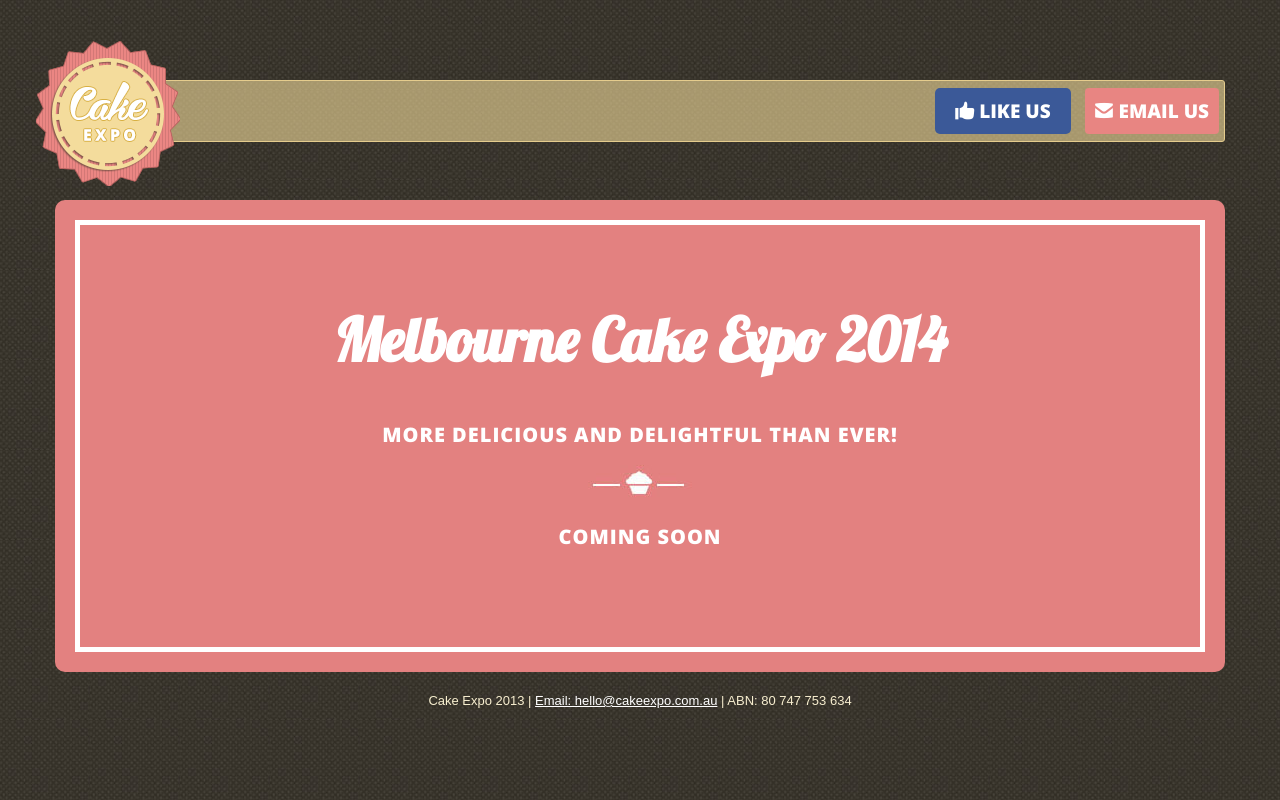
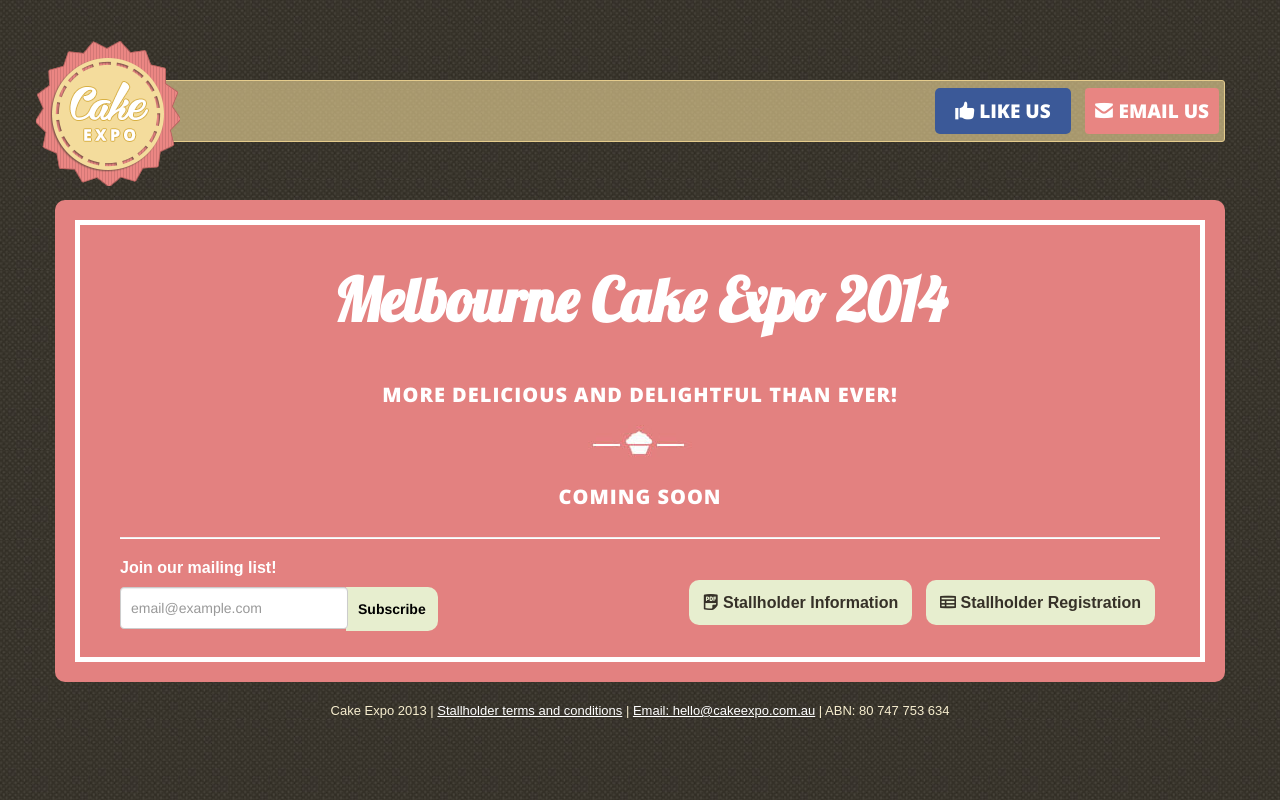
Before and after one commit to reclusedesigns/cakeexpo, a PHP site: page / in a window 1280 px wide. Run offline with PHP 8.4, Linux system fonts and the light colour scheme; some libraries are stand-ins or nearby versions.

Commit message:
added the pdfs and a bunc hof stuff

```diff
--- a/design/css/layout.css
+++ b/design/css/layout.css
@@ -18,7 +18,6 @@ section img.top{margin-top:-25px; position: relative; top:0;}
 section img.bottom{position: relative; bottom:0; margin-bottom:-25px;}
 
 .ribbon{z-index: 3000; text-align: center; overflow: visible; width: 1110px; display: block; margin-left:-84px; padding-top:200px;}
-.clear{height: 60px;}
 
 /* typography */
 h1, h2, h3, h4,
@@ -107,4 +106,9 @@ a{color:#fff; text-decoration: underline;}
 .menu a.facebook{background:#3b5998; border-radius: 5px; color:#fff;}
 
 .coming_soon{margin-top:200px; background: #e38180; padding:20px; margin-bottom:20px; border-radius: 10px;}
-.coming_soon .white_stripe{background:#e38180; border: 5px solid #fff; padding:80px;}
+.coming_soon .white_stripe{background:#e38180; border: 5px solid #fff; padding:40px 40px 60px;}
+
+.actions{padding: 30px 0; position: relative; margin-top:-35px;}
+.actions a{background: #e7eecf; padding:14px; border-radius: 10px; text-decoration: none; color:#363128; font-weight: bold; font-size: 16px;}
+
+.form_title{color:#fff; font-weight: bold; font-size:16px;}
--- a/design/scripts/toys.js
+++ b/design/scripts/toys.js
@@ -5,4 +5,6 @@ jQuery(document).ready(function($) {
 		$.scrollTo($($(e.currentTarget).attr('href')), 300);
 	});
 
+	$('#myModal').modal('toggle')
+
 });
--- a/footer.php
+++ b/footer.php
@@ -2,6 +2,7 @@
 <footer>
 	<p>
 		Cake Expo 2013 |
+		<a href="design/pdf/tandc.pdf">Stallholder terms and conditions</a> |
 		<a href="mailto:hello@cakeexpo.com.au">Email: hello@cakeexpo.com.au</a> |
 		ABN: 80 747 753 634
 	</p>
--- a/index.php
+++ b/index.php
@@ -7,8 +7,34 @@
 			<h2>More delicious and delightful than ever!</h2>
 			<img src="design/images/coming_soon/tiny_cake.jpg" alt="tiny_cake" width="137" height="42" />
 			<h2>Coming soon</h2>
+			<hr>
+			<div class="mailing_list">
+				<!-- Begin MailChimp Signup Form -->
+					<div id="mc_embed_signup">
+					<form action="http://cakeexpo.us7.list-manage2.com/subscribe/post?u=bc3c3f7b6ef59d33e00c66a68&amp;id=8b78fafbb7" method="post" id="mc-embedded-subscribe-form" name="mc-embedded-subscribe-form" class="validate" target="_blank" novalidate>
+
+					<div class="mc-field-group">
+						<p class="form_title">Join our mailing list!</p>
+						<input type="email" value="" name="EMAIL" class="required email" id="mce-EMAIL" placeholder="email@example.com" style="padding:10px; float:left; margin-left:0; position:relative;">
+					</div>
+						<div id="mce-responses" class="clear">
+							<div class="response" id="mce-error-response" style="display:none"></div>
+							<div class="response" id="mce-success-response" style="display:none"></div>
+						</div>
+						<!-- real people should not fill this in and expect good things - do not remove this or risk form bot signups-->
+					    <div style="position: absolute; left: -5000px;"><input type="text" name="b_bc3c3f7b6ef59d33e00c66a68_8b78fafbb7" value=""></div>
+						<div class="clear"><input type="submit" value="Subscribe" name="subscribe" id="mc-embedded-subscribe" class="button" style="font-weight:bold; background:#e7eecf; border:none; border-radius:0 10px 10px 0; padding:12px; margin-left:-2px; float:left;"></div>
+					</form>
+					</div>
+					<!--End mc_embed_signup-->
+				<ul class="actions unstyled inline pull-right">
+					<li><a href="design/pdf/info.pdf"><i class="icon ss-pdf"></i> Stallholder Information</a></li>
+					<li><a href="https://docs.google.com/forms/d/1l3WaBoz8tcMf7jJyCvta2Ij_FidFWr6qB1_d0YmfRh0/viewform"><i class="icon ss-form"></i> Stallholder Registration</a></li>
+				</ul>
+			</div>
 		</div>
 	</div>
 </div>
 
+
 <?php include 'footer.php'; ?>
```
Also changed, not shown: 2 other files.
